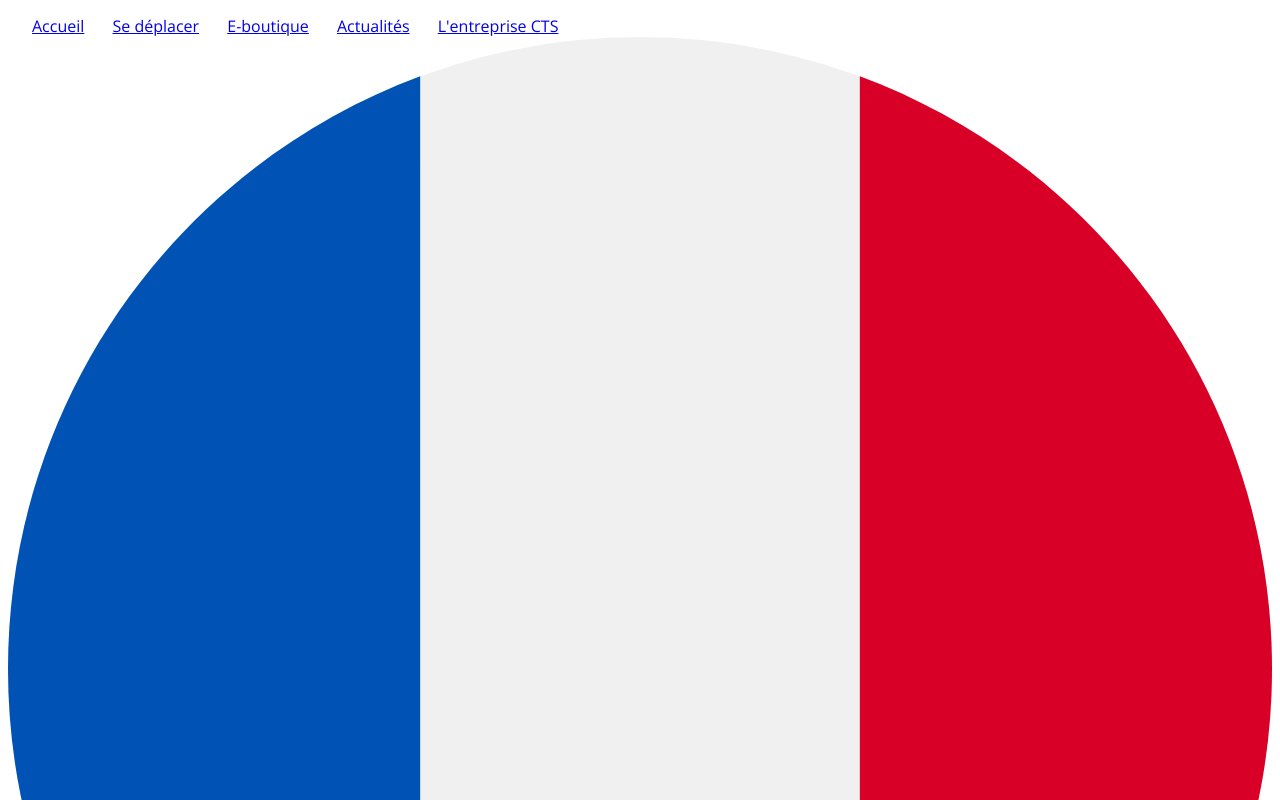
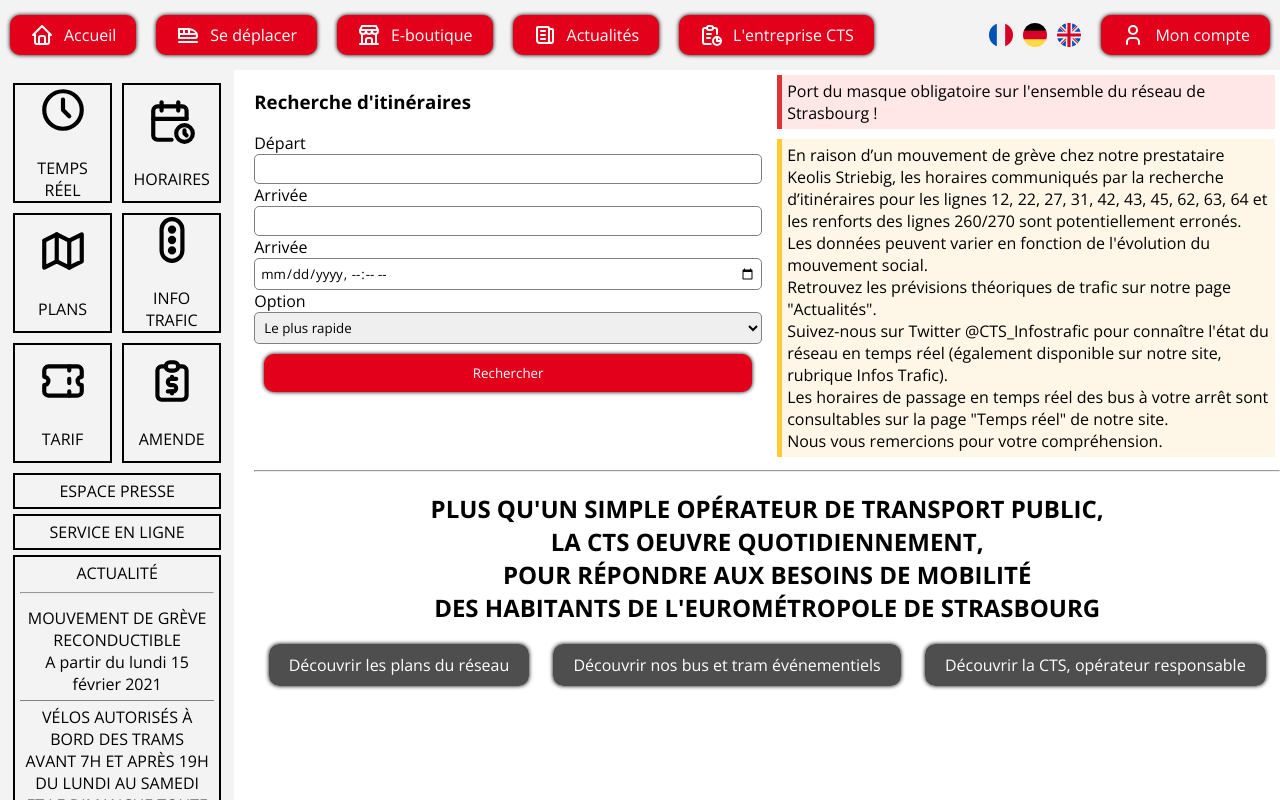
Before and after one commit to TomymyFr/CTS_Exemple, a plain HTML site: page index.html in a window 1280 px wide. Shown: the top 800 px of the page. Drawn offline with nearby package versions, Linux system fonts and the light colour scheme.

Commit message:
Style is back

```diff
--- a/assets/styles/accueil.css
+++ b/assets/styles/accueil.css
@@ -3,3 +3,187 @@
 * {
     font-family: 'Open Sans', sans-serif;
 }
+
+body {
+    margin: 0;
+    padding: 0;
+}
+
+nav {
+    display: flex;
+    height: 50px;
+    padding: 10px 0;
+    background-color: #f3f3f3;
+}
+
+nav a {
+    padding: 10px 20px;
+    background-color: #e2001a;
+    color: white;
+    margin: 5px 10px;
+    border-radius: 10px;
+    box-shadow: 0 0 4px black;
+    text-decoration: none;
+    outline: none;
+    transition: .2s;
+
+    display: flex;
+    justify-content: center;
+    align-items: center;
+}
+nav a:hover, #rechercher:hover {
+    background-color: #b40014;
+}
+.icone-nav {
+    width: 24px;
+    vertical-align: middle;
+    margin-right: 10px;
+}
+
+.spacer {
+    flex: 1 1 auto;
+}
+
+#lang {
+    display: flex;
+    justify-content: center;
+    align-items: center;
+}
+#main-layout {
+    display: flex;
+}
+aside {
+    /*position: absolute;*/
+    width: 450px;
+    height: 100%;
+    background-color: #f3f3f3;
+    padding : 8px;
+}
+
+#aside-box {
+    display: flex;
+    flex-direction: row;
+    flex-wrap: wrap;
+}
+
+aside .box {
+    margin: 5px;
+    height: 100px;
+    text-align: center;
+    text-transform: uppercase;
+    border: 2px solid black;
+
+    display: flex;
+    flex-direction: column;
+    justify-content: center;
+    align-items: center;
+
+    padding: 8px;
+    width: calc(50% - 30px);
+}
+aside .box img {
+    width: 50px;
+}
+
+.full-box {
+    width: calc(100%- 10px);
+    margin: 5px;
+    text-align: center;
+    text-transform: uppercase;
+    border: 2px solid black;
+    padding: 5px;
+}
+
+#news-box #news article {
+    padding: 5px;
+    text-transform: none;
+}
+
+#news-box #news article:not(:last-child) {
+    border-bottom: 1px solid grey;
+}
+
+main {
+    margin-left: 20px
+}
+
+main section:first-child article {
+    width: 50%;
+}
+
+main section:first-child {
+    display: flex;
+}
+
+form {
+    display: flex;
+    flex-direction: column;
+}
+
+#form-option {
+    margin-bottom: 5px;
+}
+
+form input, form select {
+    width: 100%;
+    box-sizing: border-box;
+    outline: none;
+    padding: 5px 5px;
+    border: 1px solid grey;
+    border-radius: 5px;
+}
+
+#rechercher {
+    border:none;
+    padding: 10px 20px;
+    background-color: #e2001a;
+    color: white;
+    margin: 5px 10px;
+    border-radius: 10px;
+    box-shadow: 0 0 4px black;
+    text-decoration: none;
+    outline: none;
+    transition: .2s;
+}
+
+#flash-info {
+    margin-left: 10px;
+    display: flex;
+    flex-direction: column;
+    justify-content: center;
+}
+
+#flash-info > div {
+    margin: 5px;
+}
+.flash {
+    border-left : 5px solid #d33;
+    background-color: #fee7e6;
+    padding: 5px;
+}
+.attention {
+    border-left: 5px solid #fc3;
+    background-color: #fef6e7;
+    padding: 5px;
+}
+
+#seconde-section {
+    text-align: center;
+}
+
+#decouverte {
+    margin-top: 30px;
+}
+
+#decouverte .decouverte-button {
+    text-decoration: none;
+    background-color: #4e4e4e;
+    color: white;
+    padding: 10px 20px;
+    margin: 5px 10px;
+    border-radius: 10px;
+    box-shadow: 0 0 4px black;
+    text-decoration: none;
+    outline: none;
+    transition: .2s;
+}
```
